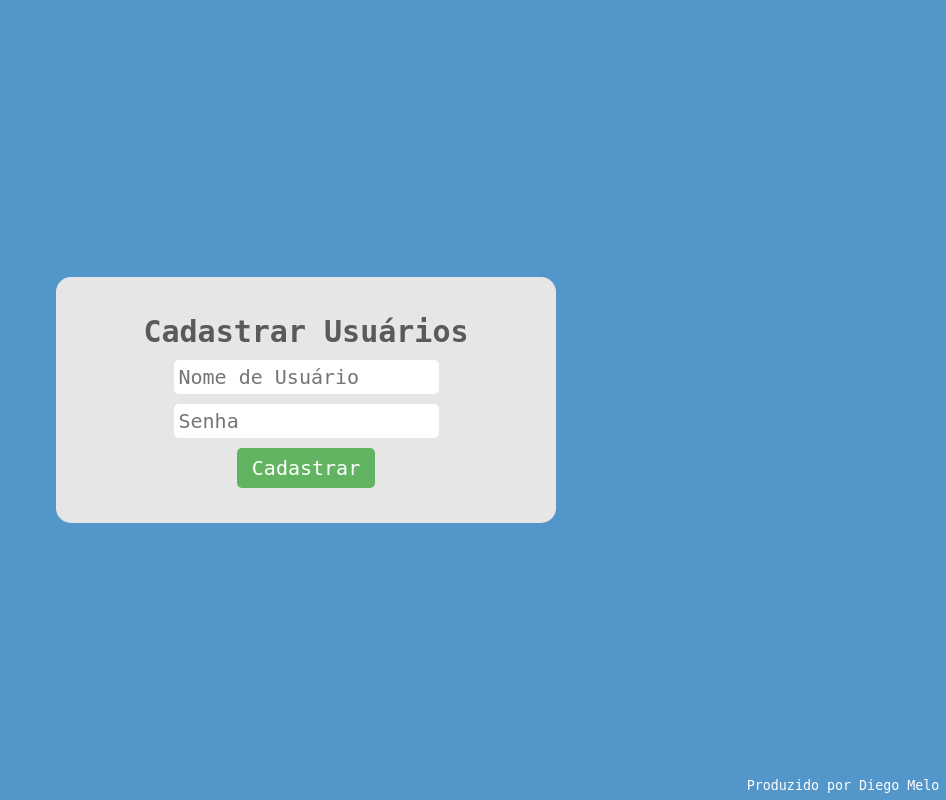
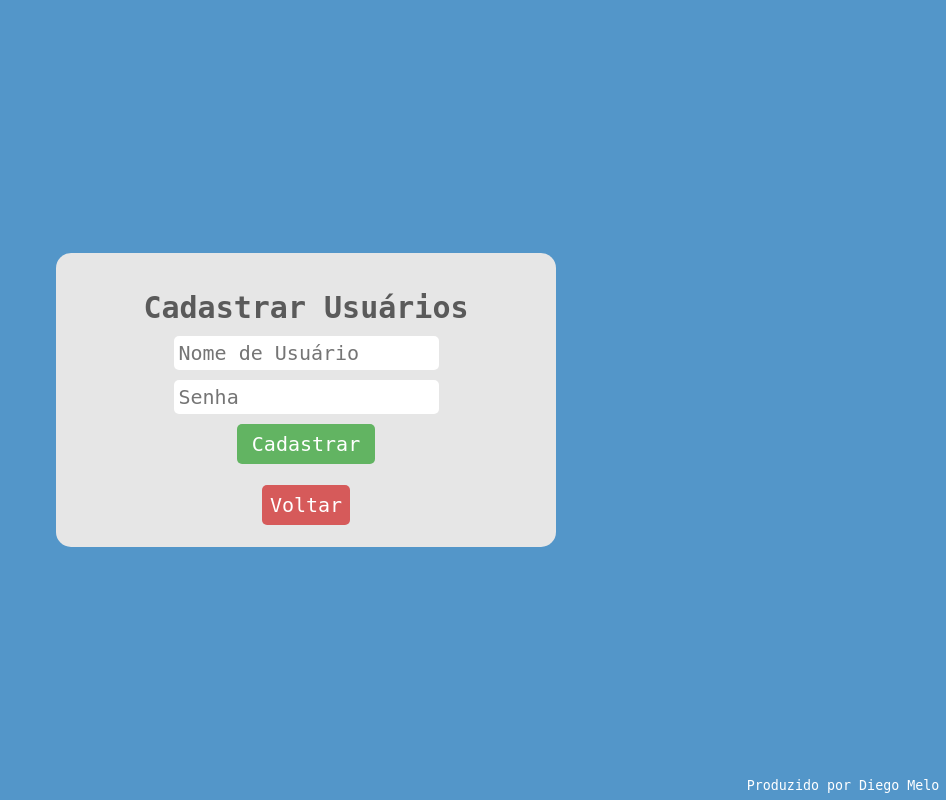
Before and after one commit to Diego-Melo/login-system, a Flask app: page /cadastrar in a window 1280 px wide. Shown: the whole page, without its empty margins (334-1280 px from the left). Run offline with Flask 2, Linux system fonts and the light colour scheme.

Commit message:
Botão de voltar no cadastrar

```diff
--- a/templates/cadastrar.html
+++ b/templates/cadastrar.html
@@ -7,7 +7,8 @@
         <form action="./cadastrar" method="POST">
             <input type="text" name="nome" placeholder="Nome de Usuário" required> <br>
             <input type="password" name="senha" placeholder="Senha" required> <br>
-            <input class="botao botao-pequeno bg-green" type="submit" value="Cadastrar">
+            <input class="botao botao-pequeno bg-green" type="submit" value="Cadastrar"> <br> <br>
+            <a href="./" class="botao botao-pequeno bg-red">Voltar</a>
         </form>
     </div>
 </div>
```
